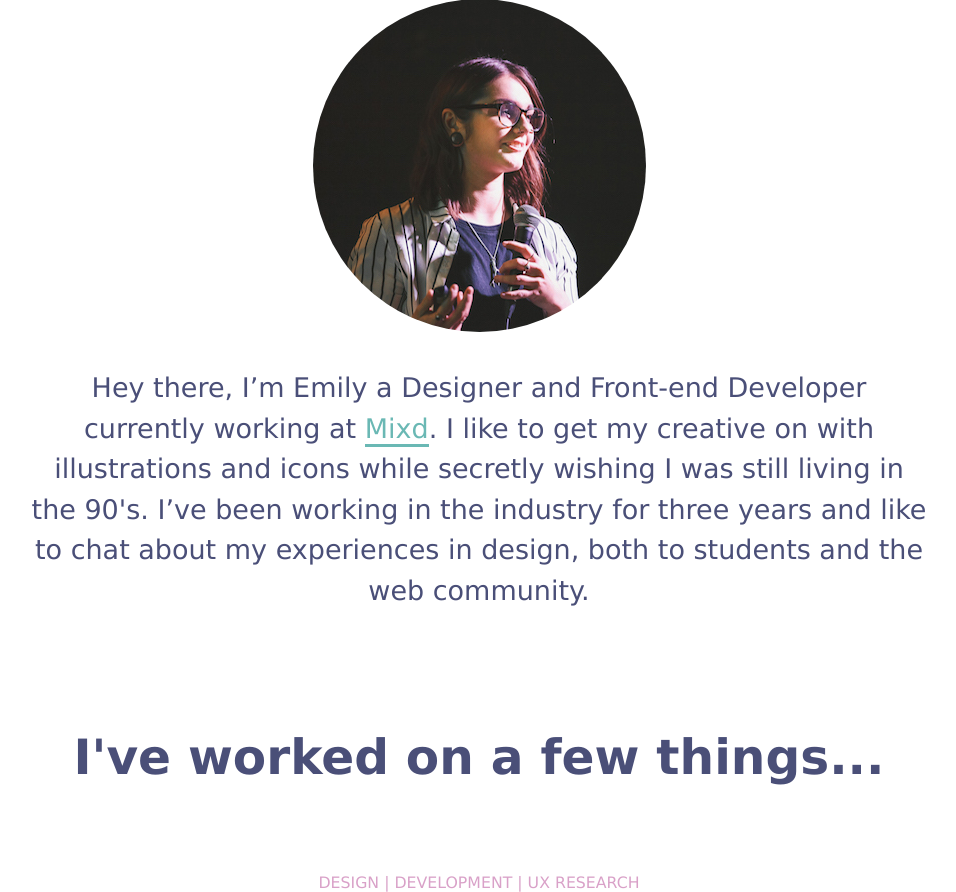
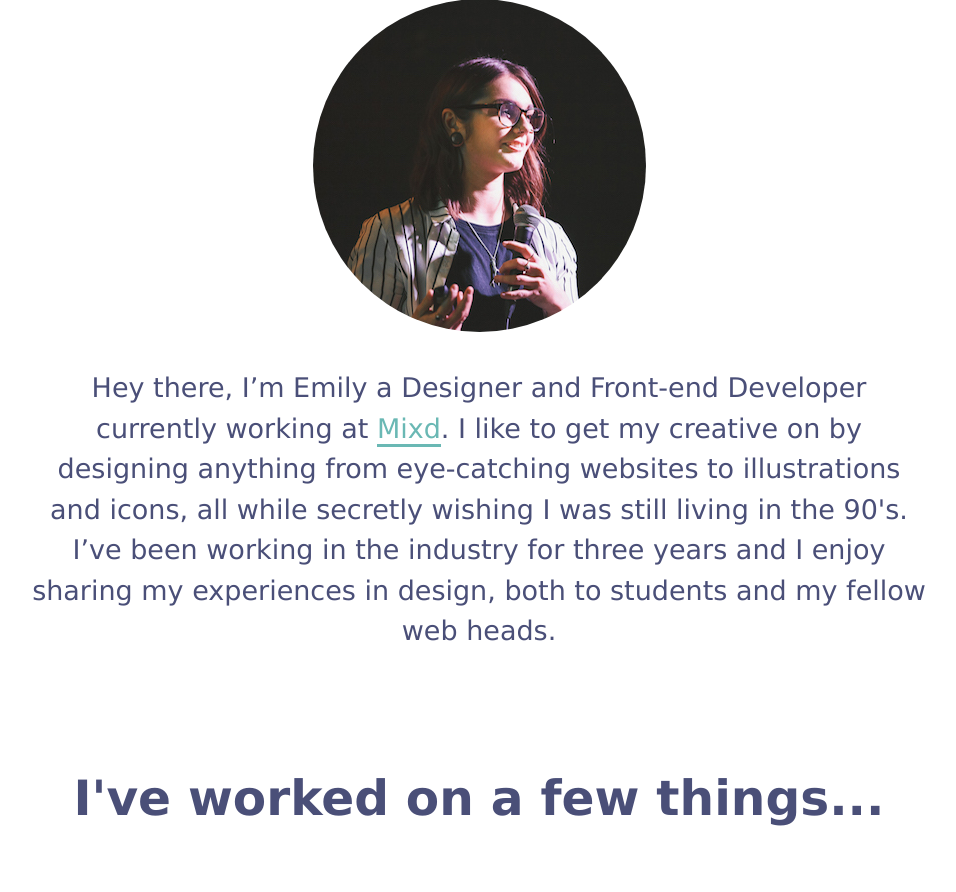
Before and after one commit to emilyvc/emily.vc, a WordPress theme: template content/themes/emilyvc/front-page.php in a window 1280 px wide. Shown: the part 955-1847 px from the top of the page, without its empty margins (161-1117 px from the left). Run offline with PHP 8.4 and a stand-in for WordPress, Linux system fonts and the light colour scheme; the site name, menu and one post (Sample post) are stand-ins, and other content is empty; some libraries are stand-ins or nearby versions.

Commit message:
re-wording

```diff
--- a/content/themes/emilyvc/front-page.php
+++ b/content/themes/emilyvc/front-page.php
@@ -39,7 +39,7 @@ get_header();
     <div class="container container--small">
         <div class="section section--center section--main">
         <img src="<?php echo get_stylesheet_directory_uri(); ?>/assets/dist/img/hey-talk.jpg" class="u-align-center  u-push-bottom@2 | u-rounded-circle" alt="">
-            <p class="section__intro gamma">Hey there, I’m Emily a Designer and Front-end Developer currently working <span id="scrollToStart"></span> at <a href="http://www.mixd.co.uk/">Mixd</a>. I like to get my creative on with illustrations and icons while secretly wishing I was still living in the 90's. I’ve been working in the industry for three years and like to chat about my experiences in design, both to students and the web community.</p>
+            <p class="section__intro gamma">Hey there, I’m Emily a Designer and Front-end Developer currently working <span id="scrollToStart"></span> at <a href="http://www.mixd.co.uk/">Mixd</a>. I like to get my creative on by designing anything from eye-catching websites to illustrations and icons, all while secretly wishing I was still living in the 90's. I’ve been working in the industry for three years and I enjoy sharing my experiences in design, both to students and my fellow web heads.</p>
         </div>
     </div>
     <div class="container container--small">
@@ -82,14 +82,14 @@ get_header();
             <div class="section__item">
                 <span class="meta zeta u-push-bottom/2">Forefront Leeds - 18.02.16</span>
                 <h2 class="u-weight-bold">Confessions of a first year web dev</h2>
-                <p>My first speaking event saw me pretty much pouring my heart out to a room full of like minded creatives and tech heads. I touched on issues such as imposter syndrome and finding your place in a large pond.</p>
+                <p>My first speaking event saw me pretty much pouring my heart out to a room full of creatives and techies. I touched on issues such as imposter syndrome and finding your place in a large pond.</p>
                 <a href="https://speakerdeck.com/emilyvc/confessions-of-a-first-year-web-dev" class="btn btn--primary">View the slides</a>
             </div>
         </div>
     </div>
     <div class="section section--footer">
         <div class="container container--small">
-            <p class="alpha u-weight-bold">I love meeting new people, <br> <a href="mailto:hello@emily.vc" class="">get in touch</a> and let’s get creative.</p>
+            <p class="alpha u-weight-bold">I love meeting new people, <br> <a href="mailto:hello@emily.vc" class="">get in touch</a> and let’s get creating.</p>
         </div>
     </div>
 </main>
```
